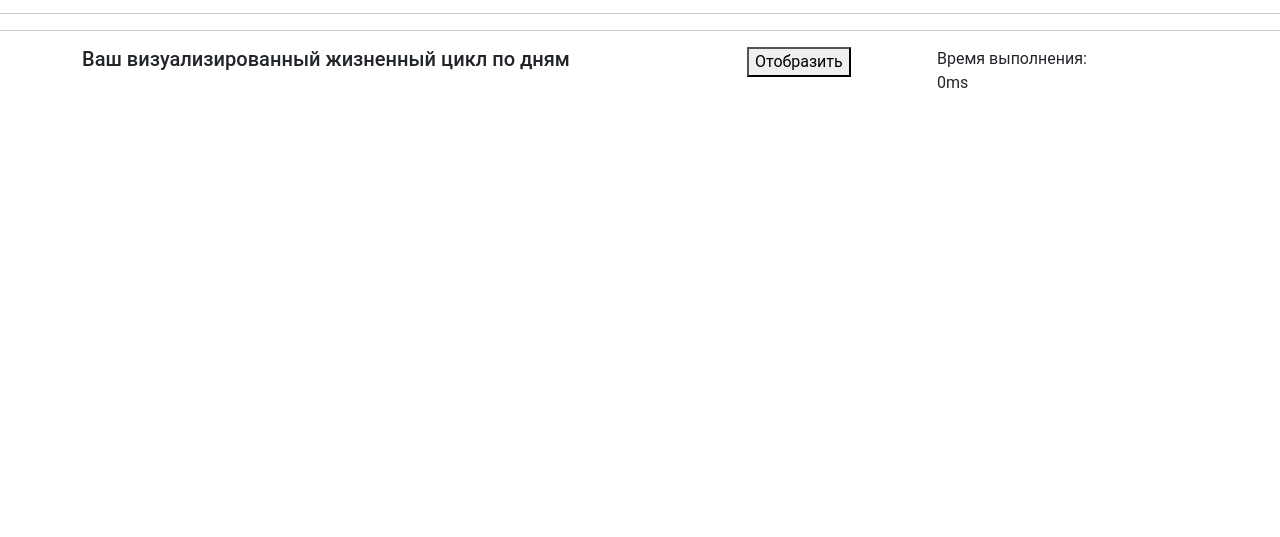
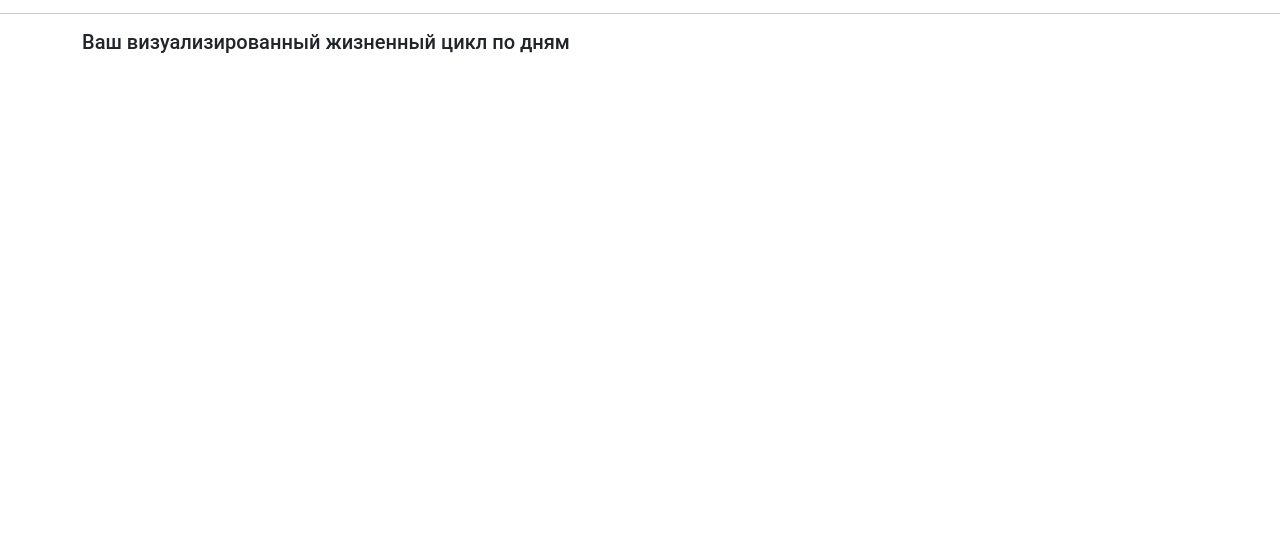
Before and after one commit to RedAlex50/Calend, a plain HTML site: page index.html in a window 1280 px wide. Shown: the part 263-800 px from the top of the page. Drawn offline with nearby package versions, Linux system fonts and the light colour scheme.

Commit message:
date + region cons. fix

```diff
--- a/index.html
+++ b/index.html
@@ -31,7 +31,7 @@
     <div class="container">
         <div class="row">
             <div class="col-6">
-                <form action="">
+                <form action="" onchange="daysM()">
                     <p>
                         Ваша дата рождения:
                         <input type="date" id="input-birthdate"> <br>
@@ -155,28 +155,18 @@
     </div>
 
     <hr>
-    <hr>
 
     <div class="container">
         <div class="row">
             <div class="col-7">
                 <h5>
                     Ваш визуализированный жизненный цикл по дням
-                </h5s>
+                </h5>
             </div>
-            <div class="col-2">
-                    <button onclick="daysM()">Отобразить</button>
-                </div>
 
-                <div class="col-2">
-                    Время выполнения:
-                    <p id="metric">00ms</p>
-                </div>
-
-                <div class="matrix">
-                    <p id="here"></p>
-                </div>
-
+            <div class="matrix">
+                <p id="here"></p>
+            </div>
         </div>
     </div>
 
--- a/script.js
+++ b/script.js
@@ -697,7 +697,6 @@ function allinputs(){
 // МАТРИЦА
 function daysM()
 {
-  const start = new Date().getTime();
 
   var BirthDate = document.getElementById("input-birthdate").value;
   var date1 = new Date();
@@ -721,13 +720,6 @@ function daysM()
     }
   }
 
-  const end = new Date().getTime();
-  const worktime = end - start + "ms";
-  var metricP = document.getElementById("metric");
-  var metric = document.createElement("p")
-  metric.setAttribute("id", "metric");
-  metric.append(worktime);
-  metricP.parentNode.replaceChild(metric, metricP);
 }
 
 
```
